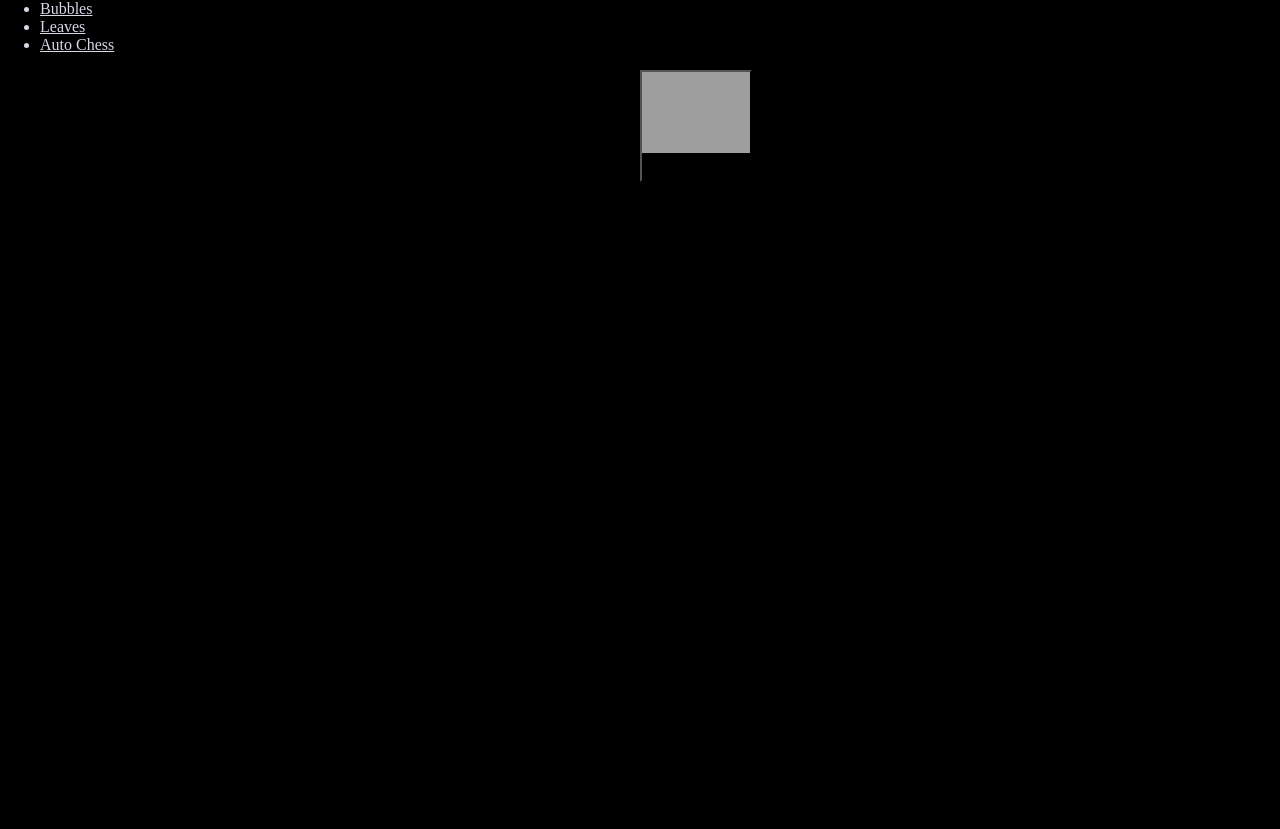
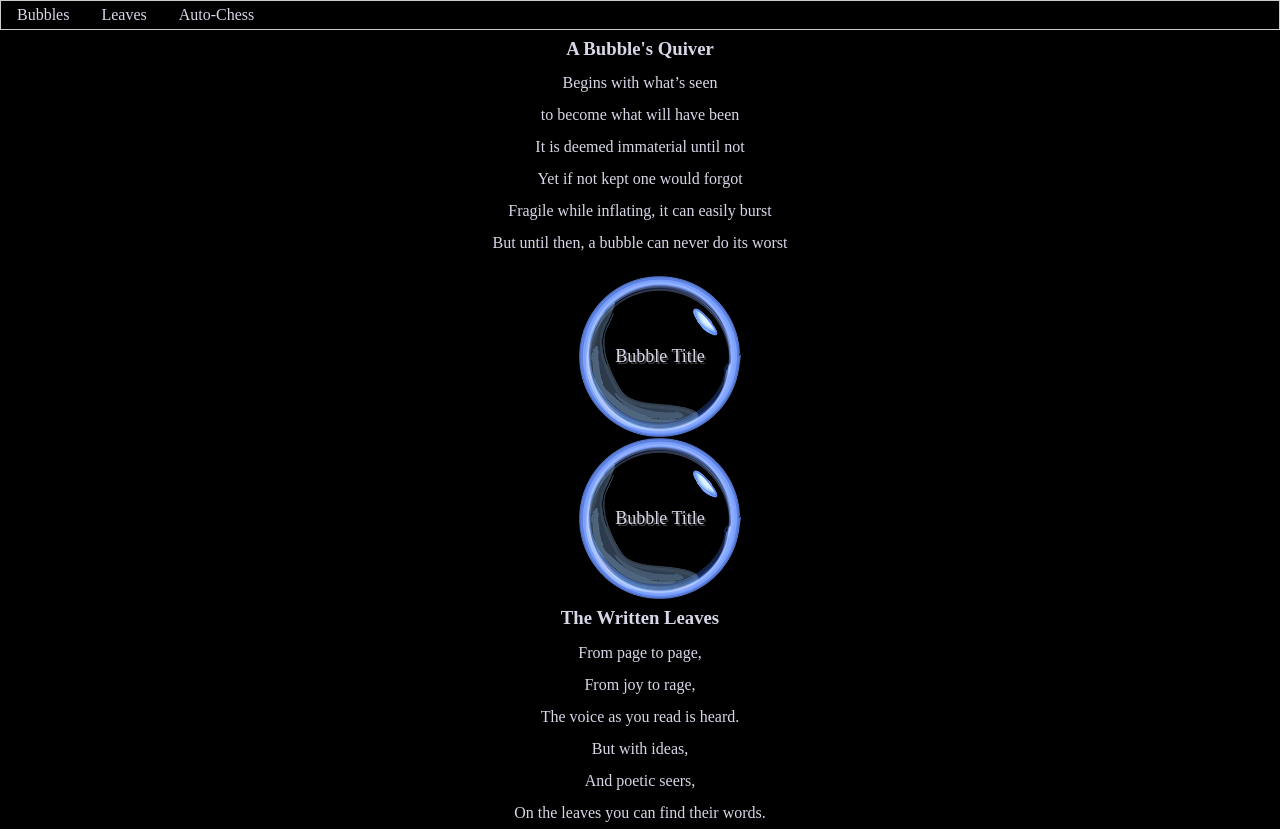
Before and after one commit to Eyehavelived/mEYEblog, a Django app: page / in a window 1280 px wide. Before the commit the page ends 182 px from the top, so only its background shows below. Run offline with Django 3.2, Linux system fonts and the light colour scheme; some web fonts are replaced; grey boxes are pictures that could not be loaded.

Commit message:
tabs are finally doing the bare minimum

```diff
--- a/shadowEYE/blog/templates/blog/index.html
+++ b/shadowEYE/blog/templates/blog/index.html
@@ -7,16 +7,16 @@
     <link rel="stylesheet" href="css/style.css">
 </head>
 <nav>
-	<ul class="nav nav-tabs">
-		<li class="active"><a data-toggle="tab" href="#bubbles">Bubbles</a></li>
-  		<li><a data-toggle="tab" href="#leaves">Leaves</a></li>
-  		<li><a data-toggle="tab" href="#chess">Auto Chess</a></li>
-    </ul>
+	<div class="tab">
+  		<button class="tablinks" onclick="openTab(event, 'bubbles')">Bubbles</button>
+		<button class="tablinks" onclick="openTab(event, 'leaves')">Leaves</button>
+		<button class="tablinks" onclick="openTab(event, 'chess')">Auto-Chess</button>
+	</div>
 </nav>
 
 <body>
 
-	<div class="tab-content">
+	<div id='bubbles' class="tabcontent">
 		<articleid id="bubbles" class="tab-pane fade">
 			<h3>A Bubble's Quiver</h3><br/>
 			<p>Begins with what’s seen</p><br/>
@@ -34,7 +34,7 @@
 		</section>
 	</div>
 
-	<div class="tab-content">
+	<div id='leaves' class="tabcontent">
 		<article id="leaves" class="tab-pane fade">
 			<h3>The Written Leaves</h3><br/>
 			<p>From page to page,</p><br/>
@@ -48,10 +48,10 @@
 		<section>
 	</div>
 
-	<div class="tab-content">
+	<div id='chess' class="tabcontent">
 		<article id="chess" class="tab-pane fade">
 		</article>
-		<section class="leaves_list">
+		<section class="chess_board">
 		<section>
 	</div>
 
--- a/shadowEYE/blog/templates/blog/scripts/tabs.js
+++ b/shadowEYE/blog/templates/blog/scripts/tabs.js
@@ -1,7 +1,7 @@
 function openTab(event, tabName) {
 	var i, tabcontent, tablinks;
 
-	tabcontent = document.getElementsByClassName("tab-content");
+	tabcontent = document.getElementsByClassName("tabcontent");
 	for (i =0; i < tabcontent.length; i++) {
 		tabcontent[i].style.display = "none";
 	}
@@ -10,6 +10,6 @@
 	for (i = 0; i < tablinks.length; i++) {
 		tablinks[i].className = tablinks[i].className.replace(" active", "");
 	}
-	document.getElementsById(tabName).style.display = "block";
+	document.getElementById(tabName).style.display = "block";
 	event.currentTarget.className += " active";
 }
```
